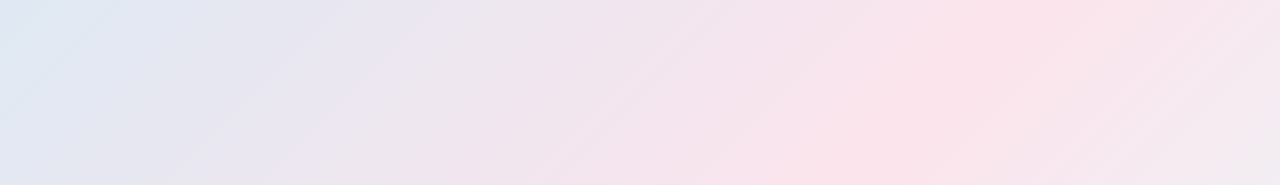
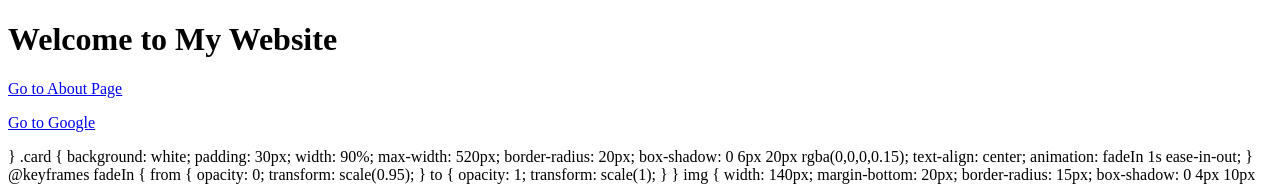
Before and after one commit to Nithyasri486-cse/course, a plain HTML site: page index.html in a window 1280 px wide. Shown: the top 185 px of the page. Drawn offline with Linux system fonts and the light colour scheme.

Commit message:
Update index.html

```diff
--- a/index.html
+++ b/index.html
@@ -1,19 +1,19 @@
-<!doctype html>
-<html lang="en">
+
+      <!DOCTYPE html>
+<html>
 <head>
-  <meta charset="utf-8">
-  <title>Stepping Stone - Home</title>
-  <style>
-    body {
-      <p><a href="about.html">Go to about page</a></p>
-      <p><a href="https://www.google.com" target="_blank">Go to Google</a></p>
-      margin: 0;
-      font-family: Arial, sans-serif;
-      background: linear-gradient(135deg, #dfe9f3, #fce4ec, #e3fdfd);
-      min-height: 100vh;
-      display: flex;
-      justify-content: center;
-      align-items: center;
+    <title>My Website</title>
+</head>
+<body>
+    <h1>Welcome to My Website</h1>
+
+    <!-- Internal link -->
+    <p><a href="about.html">Go to About Page</a></p>
+
+    <!-- External link -->
+    <p><a href="https://www.google.com" target="_blank">Go to Google</a></p>
+</body>
+</html>
     }
 
     .card {
```
